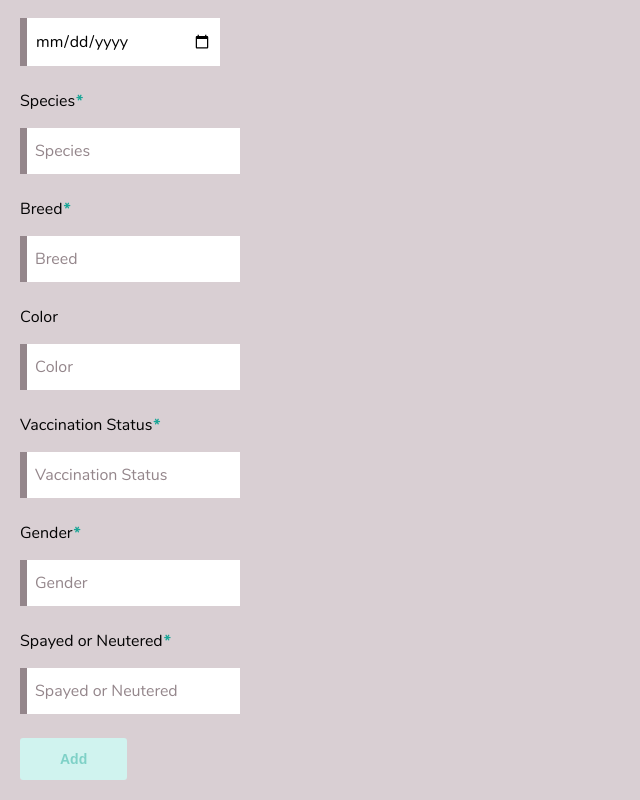
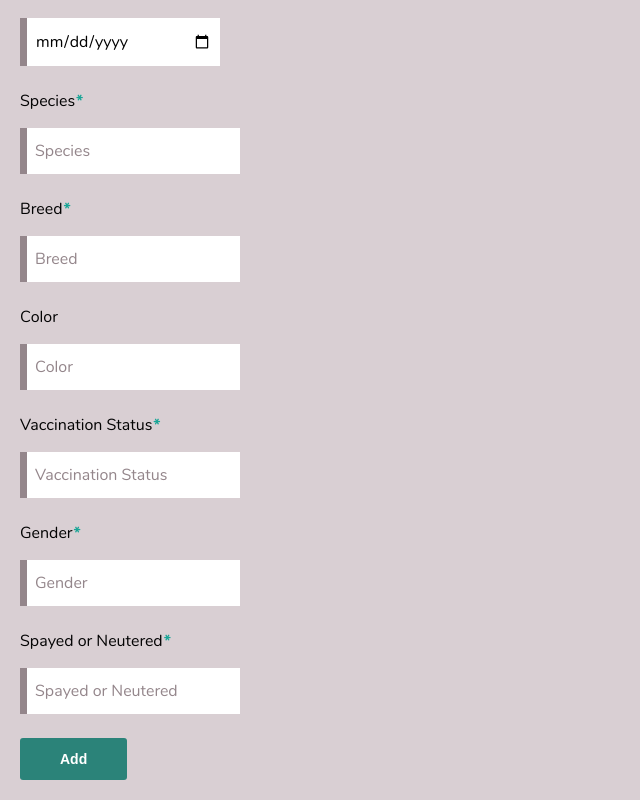
Before and after one commit to rafaelalma/vetter-client, a React (Create React App) app: page /dashboard/patients/new in a window 1280 px wide. Shown: the part 345-1145 px from the top of the page, without its empty margins (0-640 px from the left). Built offline with nearby package versions, Linux system fonts and the light colour scheme.

Commit message:
Fix NewPatientForm button disabling

```diff
--- a/src/views/Dashboard/Patients/NewPatientForm/NewPatientForm.jsx
+++ b/src/views/Dashboard/Patients/NewPatientForm/NewPatientForm.jsx
@@ -95,7 +95,7 @@ export default function NewPatientForm() {
         value={spayedOrNeutered}
         onChange={(event) => setSpayedOrNeutered(event.target.value)}
       />
-      <Button type="submit" disabled={!loading}>
+      <Button type="submit" disabled={loading}>
         Add
       </Button>
     </form>
```
